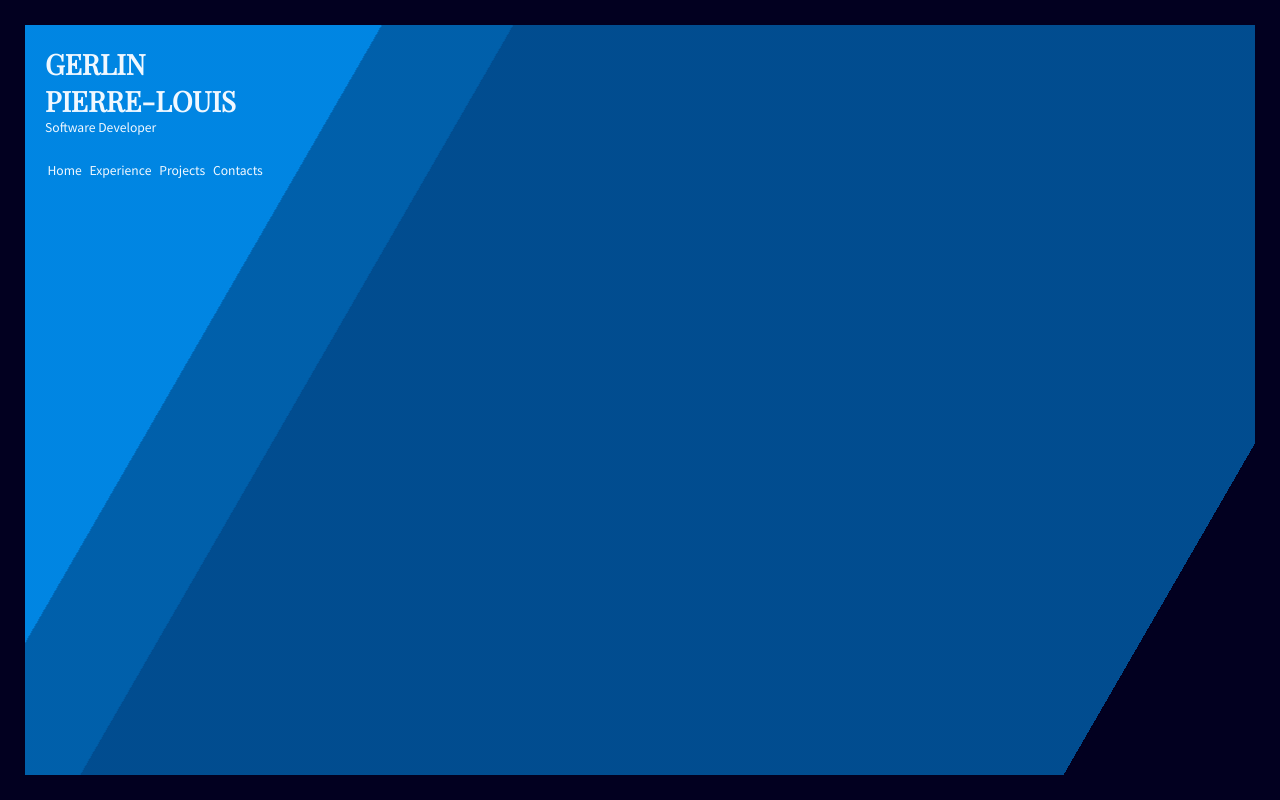
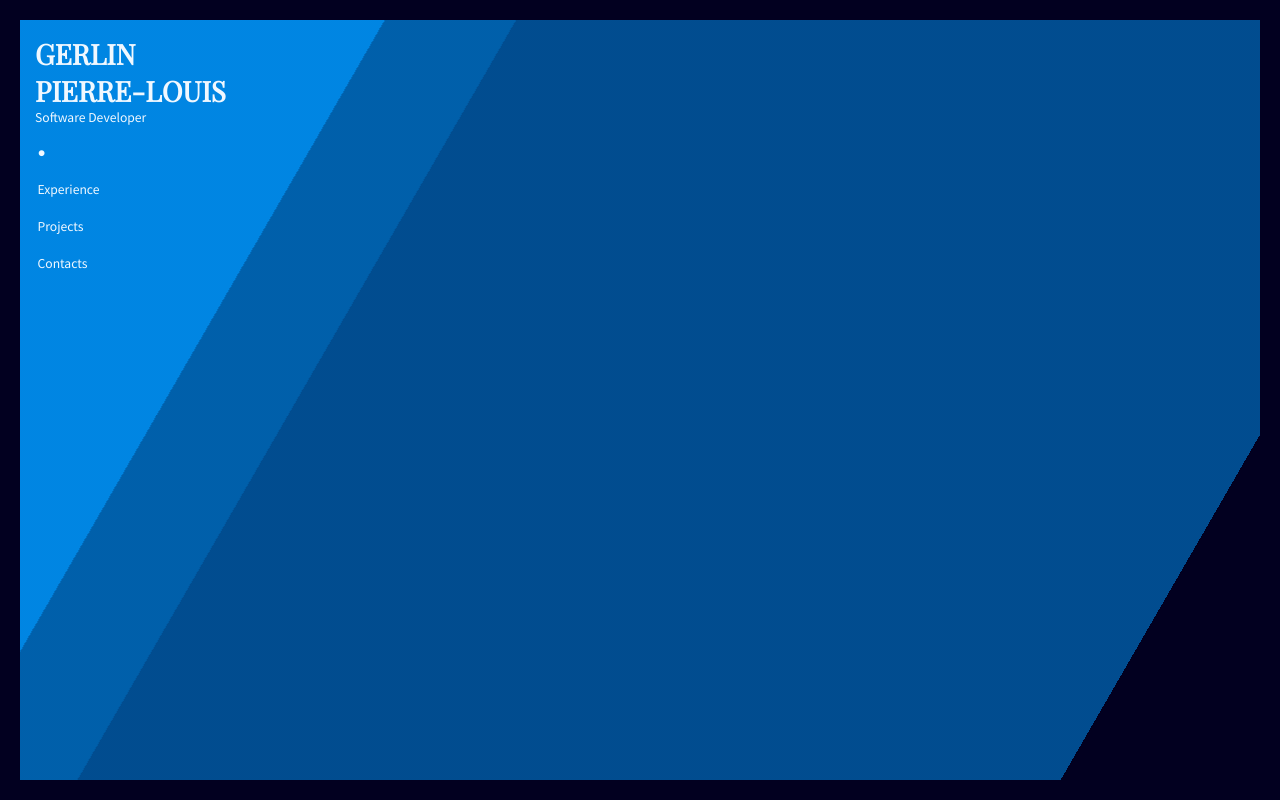
Before and after one commit to gerlinp/V2, a plain HTML site: page index.html in a window 1280 px wide. Drawn offline with nearby package versions, Linux system fonts and the light colour scheme.

Commit message:
looking good

```diff
--- a/index.html
+++ b/index.html
@@ -22,11 +22,28 @@
         <p>Software Developer</p>
 
         <nav>
-            <ul>
-                <li>Home</li>
-                <li>Experience</li>
-                <li>Projects</li>
-                <li>Contacts</li>
+            <ul class="nav-container">
+
+                <li class="nav-link active">
+                    <div class="dot">●</div>
+                    <div class="nav-text">Home</div>
+                </li>
+
+                <li class="nav-link">
+                    <div class="dot">●</div>
+                    <div class="nav-text">Experience</div>
+                </li>
+
+                <li class="nav-link">
+                    <div class="dot">●</div>
+                    <div class="nav-text">Projects</div>
+                </li>
+
+                <li class="nav-link">
+                    <div class="dot">●</div>
+                    <div class="nav-text">Contacts</div>
+                </li>
+
             </ul>
         </nav>
     </header>
--- a/script.js
+++ b/script.js
@@ -0,0 +1,24 @@
+const dots = document.querySelectorAll('.dot')
+const navContainer = document.querySelector('.nav-container')
+
+
+navContainer.addEventListener('click', (e) => {
+    if(e.target.parentElement.classList.contains('nav-link')) {
+        console.log('hello')
+    }
+})
+
+function navSelect() {
+
+
+
+    dots.forEach( dot => {
+        if (dot.parentElement.classList.contains('active')) {
+            dot.nextElementSibling.style.display = 'none'
+        } else {
+            dot.nextElementSibling.style.display = 'block'
+        }
+    })
+}
+
+navSelect()
--- a/style.css
+++ b/style.css
@@ -16,7 +16,7 @@ body {
 }
 
 header {
-    margin: 20px;
+    margin: 15px;
 }
 
 header h1 {
@@ -25,10 +25,11 @@ header h1 {
 }
 
 nav ul{
-    margin-top: 25px;
+    margin-top: 15px;
     list-style-type: none;
-    /* display: flex; */
+    display: inline-flex;
     flex-direction: column;
+    row-gap: 15px;
 }
 
 nav li{
@@ -37,11 +38,31 @@ nav li{
     display: inline;
 }
 
+.dot {
+    display: none;
+}
+
+li.active .dot {
+    display: block;
+}
+
 #main {
     background: transparent;
     height: 100vh;
-    border: 25px solid #020020;
-}
+    border: 20px solid #020020;
+    position: relative;
+  }
+/* #main:after {
+    content: '';
+    position: absolute;
+    top: -15px;
+    left: -15px;
+    right: -15px;
+    bottom: -15px;
+    background: transparent;
+    z-index: -1;
+    border: 18px solid white;
+} */
 
 .bg {
     animation:slide 3s ease-in-out infinite alternate;
```
